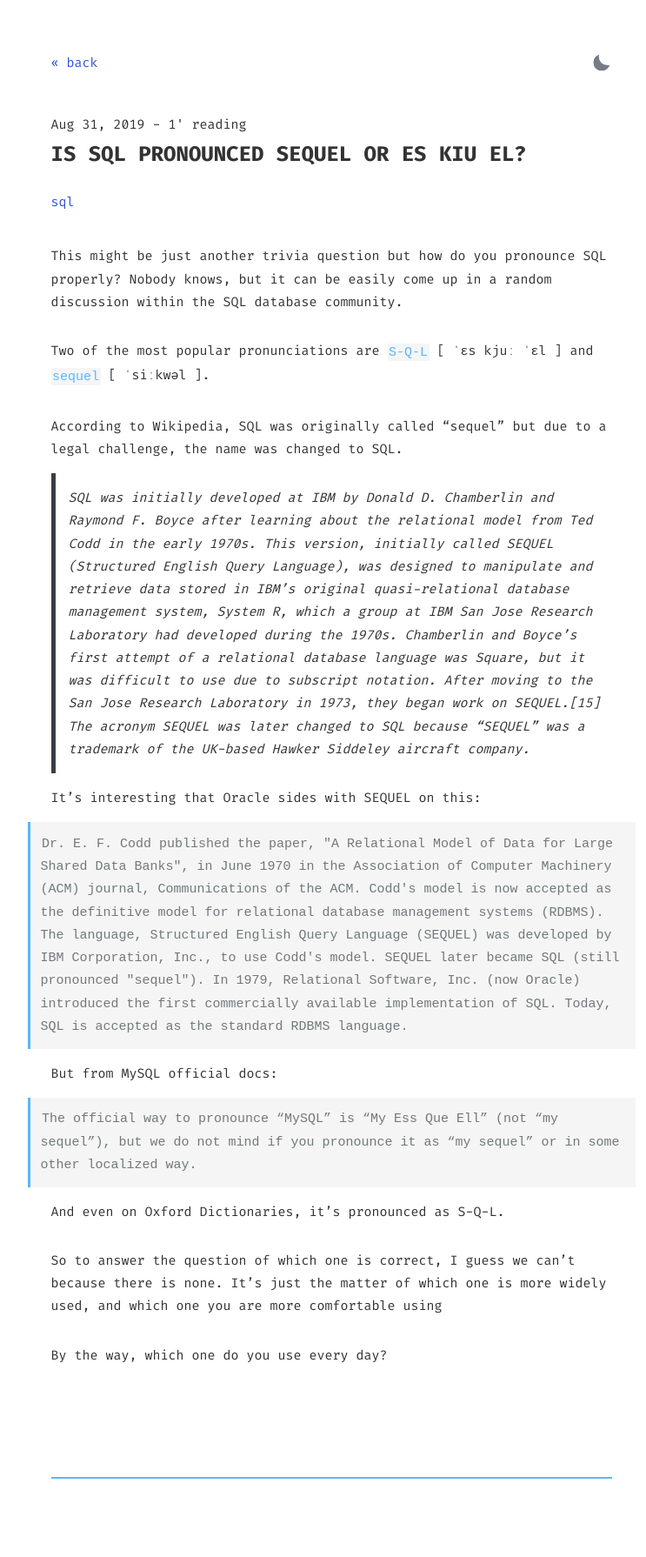
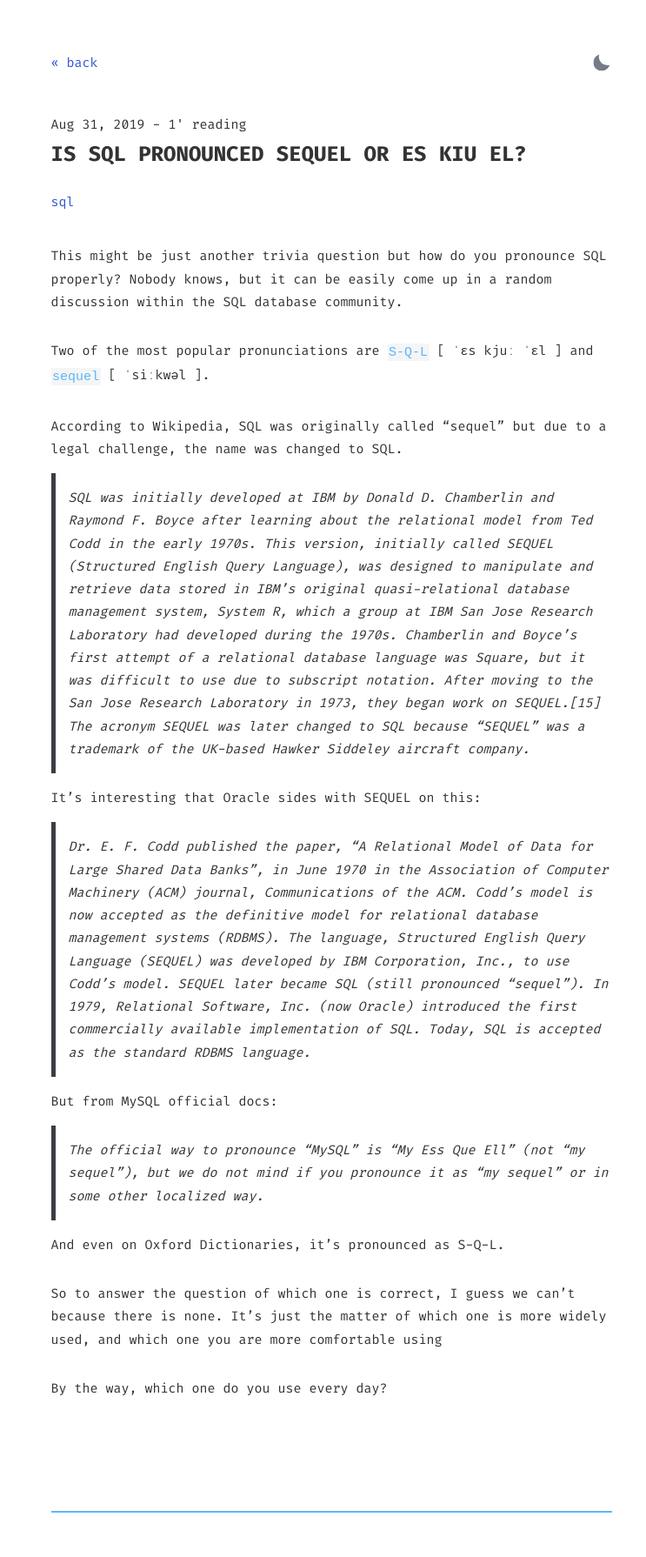
Before and after one commit to ntvpz/sql, a Jekyll site: the page built from _posts/2019-08-31-how-is-sql-pronounced.md, in a window 1280 px wide. Shown: the whole page at 87% size, without its empty margins (259-1002 px from the left). Built offline with Jekyll 4.4.1, drawn with Linux system fonts in a browser that asks for light colours; before the commit the page ends 1751 px from its top, so only the background shows below that.

Commit message:
no message

````diff
--- a/_posts/2019-08-31-how-is-sql-pronounced.md
+++ b/_posts/2019-08-31-how-is-sql-pronounced.md
@@ -21,14 +21,11 @@ According to Wikipedia, SQL was originally called "sequel" but due to a legal ch
 
 It's interesting that Oracle sides with SEQUEL on this:
 
-```
-Dr. E. F. Codd published the paper, "A Relational Model of Data for Large Shared Data Banks", in June 1970 in the Association of Computer Machinery (ACM) journal, Communications of the ACM. Codd's model is now accepted as the definitive model for relational database management systems (RDBMS). The language, Structured English Query Language (SEQUEL) was developed by IBM Corporation, Inc., to use Codd's model. SEQUEL later became SQL (still pronounced "sequel"). In 1979, Relational Software, Inc. (now Oracle) introduced the first commercially available implementation of SQL. Today, SQL is accepted as the standard RDBMS language.
-```
+> Dr. E. F. Codd published the paper, "A Relational Model of Data for Large Shared Data Banks", in June 1970 in the Association of Computer Machinery (ACM) journal, Communications of the ACM. Codd's model is now accepted as the definitive model for relational database management systems (RDBMS). The language, Structured English Query Language (SEQUEL) was developed by IBM Corporation, Inc., to use Codd's model. SEQUEL later became SQL (still pronounced "sequel"). In 1979, Relational Software, Inc. (now Oracle) introduced the first commercially available implementation of SQL. Today, SQL is accepted as the standard RDBMS language.
+
 But from MySQL official docs:
 
-```
-The official way to pronounce “MySQL” is “My Ess Que Ell” (not “my sequel”), but we do not mind if you pronounce it as “my sequel” or in some other localized way.
-```
+> The official way to pronounce “MySQL” is “My Ess Que Ell” (not “my sequel”), but we do not mind if you pronounce it as “my sequel” or in some other localized way.
 
 And even on Oxford Dictionaries, it’s pronounced as S-Q-L.
 
````
